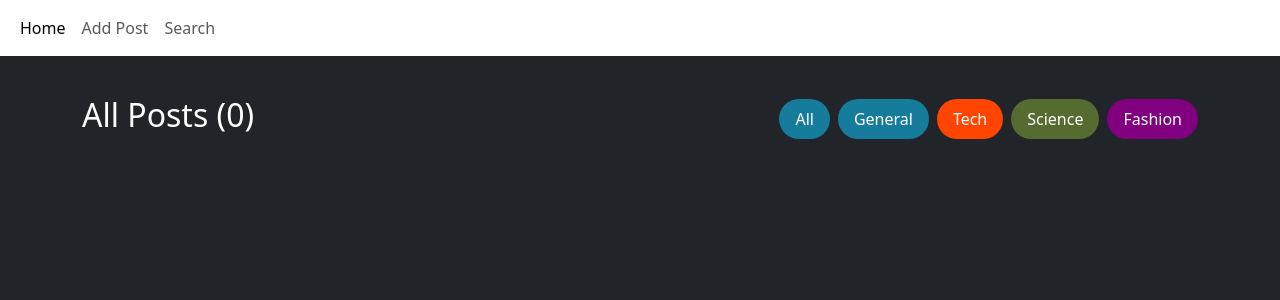
After one commit to T-Python-Feb-24/LAB-ORM-1, a Django app: page /post/all/ in a window 1280 px wide. The commit adds this page. Shown: the top 300 px of the page. Run offline with Django 5.2, Linux system fonts and the light colour scheme; data that the repository does not hold is empty.

Commit message:
finished the 3rd lab of ORM

```diff
--- a/BlogWebsite/main/static/css/style.css
+++ b/BlogWebsite/main/static/css/style.css
@@ -20,3 +20,27 @@ p {
 .not-found-text{
     font-size: 40px;
 }
+.cat {
+    background-color: rgb(21, 124, 155);
+    color:white;
+    align-self: flex-start;
+}
+
+.Tech {
+    background-color: orangered;
+}
+
+.Fashion {
+    background-color: purple;
+}
+
+.Science {
+    background-color: darkolivegreen;
+}
+
+.thumb {
+    width: 90px;
+    height: 90px;
+    object-fit: cover;
+    border-radius: 15px;
+}
--- /dev/null
+++ b/BlogWebsite/main/templates/main/all_posts.html
@@ -0,0 +1,47 @@
+{% extends 'main/base.html' %}
+
+{% block title %} All posts {% endblock %}
+
+
+{% block content %}
+
+    <div class="row g-4">
+
+        <div class="d-flex justify-content-between align-items-center">
+            <h2>
+                {% if selected_category %}
+                    {{ selected_category|title }} Posts
+                {% else %}
+                    All Posts
+                {% endif %}
+                    ({{ posts.count }})
+            </h2>
+
+            <div class="d-flex gap-2">
+                <a href="{% url 'main:all_posts_view' %}" class="p-2 ps-3 pe-3 rounded-pill cat  text-decoration-none">All</a>
+                {% for val, key in categories %}
+                    <a href="?cat={{val}}" class="p-2 ps-3 pe-3 rounded-pill cat {{ val }} text-decoration-none">{{val}}</a>
+                {% endfor %}
+            </div>
+        </div>
+
+    </div>
+
+    <div class="row mt-2 g-5">
+
+        {% for post in posts %}
+            <div class="col-4">
+                <div class="d-flex flex-column gap-2 border border-1 shadow p-3 rounded-4 h-100">
+                    <img src="{{ post.poster.url }}"  class="w-100 rounded-4"/>
+                    <h6 class="cat pt-1 pb-1 ps-3 pe-3 rounded-pill {{post.category}} ">{{ post.category }}</h6>
+                    <h6 class="text-muted">{{ post.published_at }}</h6>
+                    <h2><a href="{% url 'main:post_detail_view' post.id  %}" class="text-decoration-none">{{post.title}}</a></h2>
+
+                </div>
+            </div>
+
+        {% endfor %}
+
+    </div>
+
+{% endblock %}
--- a/BlogWebsite/main/templates/main/base.html
+++ b/BlogWebsite/main/templates/main/base.html
@@ -21,6 +21,9 @@
               <li class="nav-item">
                 <a class="nav-link" href="{% url 'main:add_post_view' %}">Add Post</a>
               </li>
+              <li class="nav-item">
+                <a class="nav-link" href="{% url 'main:search_view' %}">Search</a>
+              </li>
             </ul>
           </div>
         </div>
--- a/BlogWebsite/main/templates/main/index.html
+++ b/BlogWebsite/main/templates/main/index.html
@@ -17,7 +17,7 @@
 <hr />
 <div class="d-flex justify-content-between align-items-center">
     <h2>Latest Posts</h2>
-    <a class="btn btn-primary" href="{% url 'main:add_post_view' %}">Add Post</a>
+    <a class="" href="{% url 'main:all_posts_view' %}">View All</a>
 </div>
 <div class="row">
 
@@ -26,9 +26,9 @@
         <div class="col-4">
             <div class="d-flex flex-column gap-2 border border-1 shadow p-3 rounded-4 h-100">
                 <img src="{{ post.poster.url }}"  class="w-100 rounded-4"/>
+                <h6 class="cat pt-1 pb-1 ps-3 pe-3 rounded-pill {{post.category}} ">{{ post.category }}</h6>
                 <h2><a href="{% url 'main:post_detail_view' post.id  %}" class="text-decoration-none">{{post.title}}</a></h2>
                 <h6>{{ post.published_at }}</h6>
-                <h5>{{post.is_published}}</h5>
             </div>
         </div>
 
--- a/BlogWebsite/main/templates/main/post_detail.html
+++ b/BlogWebsite/main/templates/main/post_detail.html
@@ -6,6 +6,7 @@
         <div class="col">
             <div class="d-flex flex-column gap-2">
                 <h1>{{ post.title  }}</h1>
+                <h6 class="cat pt-1 pb-1 ps-3 pe-3 rounded-pill {{post.category}}">{{ post.category }}</h6>
                 <img src="{{ post.poster.url }}"  class="w-100 rounded-4"/>
                 <div class="d-flex justify-content-between">
                     <h6>{{post.published_at}}</h6>
--- a/BlogWebsite/main/urls.py
+++ b/BlogWebsite/main/urls.py
@@ -8,5 +8,7 @@ urlpatterns  = [
     path("post/add/", views.add_post_view, name="add_post_view"),
     path("post/detail/<post_id>/", views.post_detail_view, name="post_detail_view"),
     path("post/update/<post_id>/", views.update_post_view, name="update_post_view"),
-    path("post/delete/<post_id>/", views.delete_post_view, name="delete_post_view")
+    path("post/delete/<post_id>/", views.delete_post_view, name="delete_post_view"),
+    path("post/all/", views.all_posts_view, name="all_posts_view"),
+    path("search", views.search_view, name="search_view")
 ]
--- a/BlogWebsite/main/views.py
+++ b/BlogWebsite/main/views.py
@@ -1,37 +1,58 @@
 from django.shortcuts import render, redirect
 from django.http import HttpRequest, HttpResponse
-from .models import Post#, MyChoices
+from .models import Post
 # Create your views here.
 
 def index_view(request:HttpRequest):
 
-    #get all entries insisde database
-    posts = Post.objects.all()
-    context = {
-        "posts" : posts
-    }
+    #getting the Query Parameters
+    print(request.GET)
 
-    return render(request, "main/index.html", context)
+    #limiting the result using slicing
+    posts = Post.objects.filter(is_published=True).order_by('-published_at')[:3]
 
 
+    return render(request, "main/index.html", {"posts" : posts})
+
+
+def all_posts_view(request: HttpRequest):
+    selected_category = request.GET.get("cat")
+    posts = Post.objects.filter(category=selected_category) if selected_category else Post.objects.all()
+    categories = Post.categories.choices
+
+    return render(request, "main/all_posts.html", {"posts": posts, "selected_category": selected_category, "categories": categories})
+
+def search_view(request):
+    query = request.GET.get('q')
+    publish_date = request.GET.get('publish_date')
+
+    posts = Post.objects.all()
+
+    if query:
+        posts = posts.filter(title__icontains=query)
+
+    if publish_date:
+        posts = posts.filter(published_at__date=publish_date)
+
+    return render(request, 'main/search.html', {'posts': posts})
+
 def add_post_view(request: HttpRequest):
-    #categories = MyChoices.choices ---  there is an error here i dont know how to solve it
 
     if request.method == 'POST':
         try:
             new_post = Post(
                 title=request.POST["title"],
                 content=request.POST["content"],
-                # category=request.POST["category"],
                 is_published=request.POST.get("is_published", False),
+                category= request.POST["category"],
                 poster=request.FILES["poster"]
-            )
+                )
             new_post.save()
             return redirect("main:index_view")
         except Exception as e:
             print(e)
 
-    return render(request, "main/add_post.html")
+    return render(request, "main/add_post.html", {"categories" : Post.categories.choices})
 
 
 def post_detail_view(request:HttpRequest, post_id):
@@ -53,7 +74,7 @@ def update_post_view(request:HttpRequest, post_id):
         try:
             post.title = request.POST["title"]
             post.content = request.POST["content"]
-            # post.category = request.POST["category"]
+            post.category = request.POST["category"]
             post.is_published = request.POST.get("is_published", False)
             post.save()
             return redirect("main:post_detail_view", post_id=post.id)
@@ -61,7 +82,7 @@ def update_post_view(request:HttpRequest, post_id):
             print(e)
 
 
-    return render(request, 'main/update_post.html', {"post" : post})
+    return render(request, 'main/update_post.html', {"post" : post, "categories" : Post.categories.choices})
 
 def delete_post_view(request:HttpRequest, post_id):
 
```
Also changed, not shown: BlogWebsite/main/models.py (+5 -12 lines), BlogWebsite/main/templates/main/add_post.html (+7 -9 lines), BlogWebsite/main/templates/main/search.html (added, +26 -0 lines), BlogWebsite/main/templates/main/update_post.html (+7 -0 lines), BlogWebsite/main/migrations/0005_post_category.py (added), BlogWebsite/media/images/Fashion.jpg (added), BlogWebsite/media/images/Lamborghini.jpg (added), BlogWebsite/media/images/Roshn.png (added), BlogWebsite/media/images/iPhone-16.webp (added), BlogWebsite/media/images/space.jpg (added).
